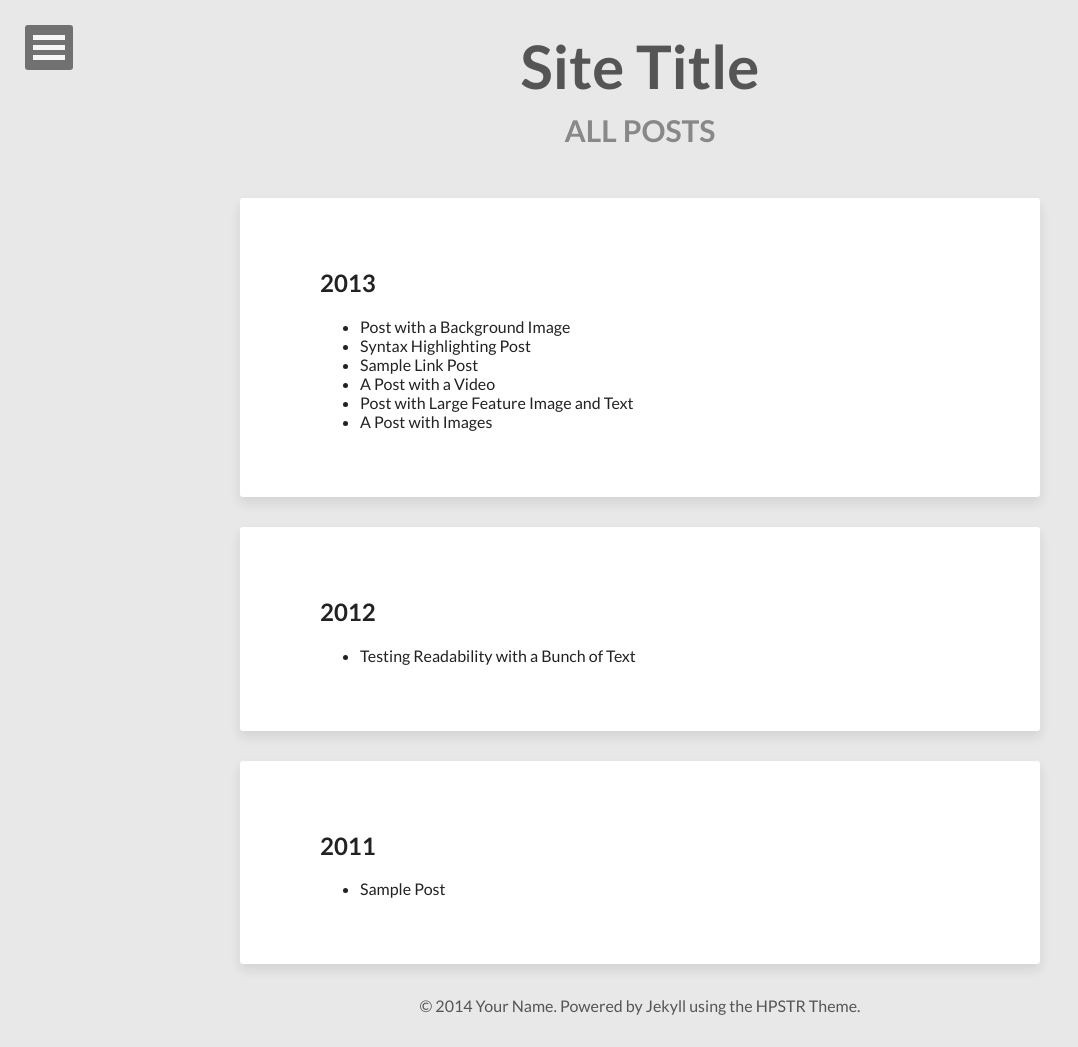
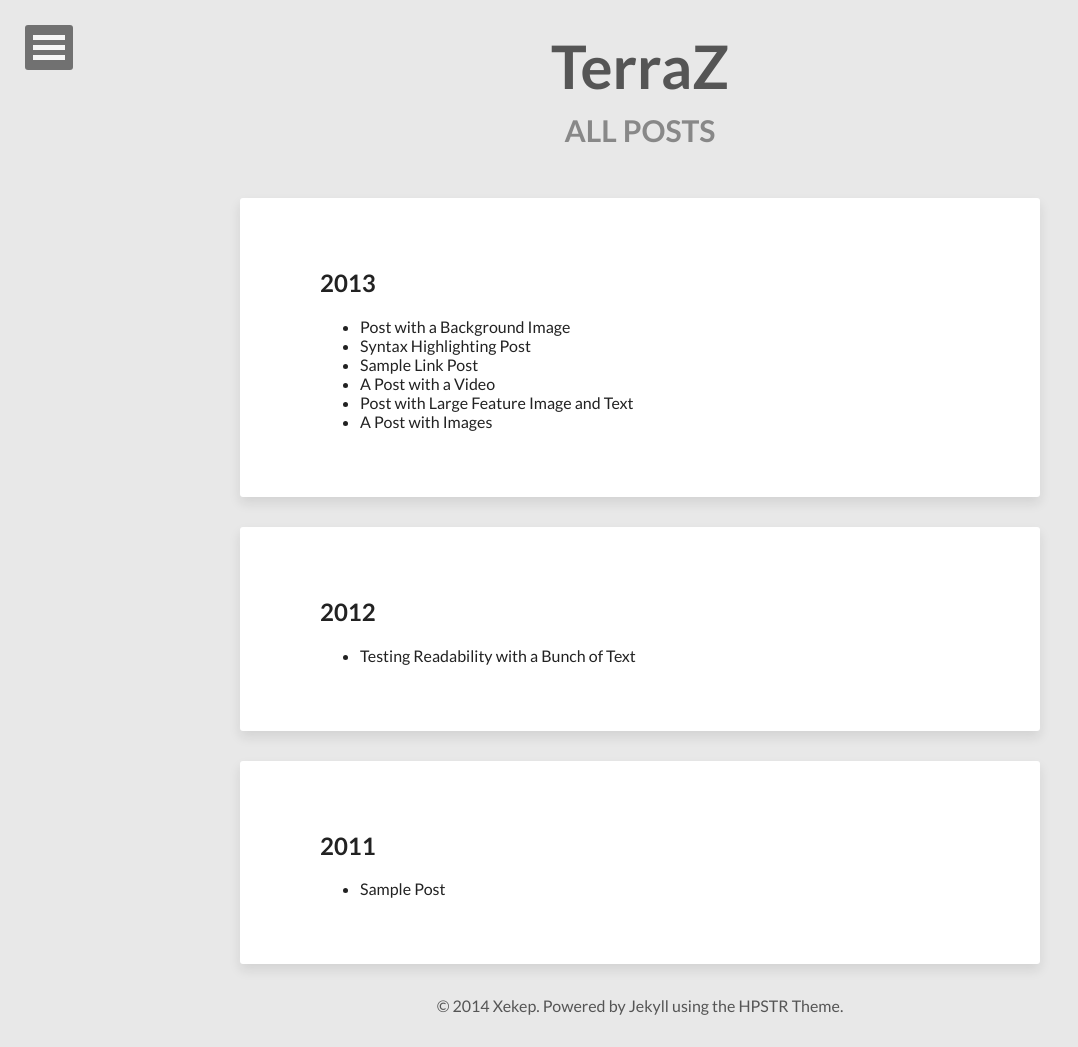
Before and after one commit to Xekep/terraz.fun, a Jekyll site: the page built from posts/index.html, in a window 1280 px wide. Shown: the whole page, without its empty margins (0-1078 px from the left). Built offline with Jekyll 4.4.1, drawn with Linux system fonts in a browser that asks for light colours; nearby versions of some CDN libraries.

Commit message:
Update _config.yml

```diff
--- a/_config.yml
+++ b/_config.yml
@@ -1,5 +1,5 @@
-title:            Site Title
-description:      Describe your website here.
+title:            TerraZ
+description:      Террария по-русски
 disqus_shortname: hpstrtheme
 reading_time:     true
 words_per_minute: 200
@@ -9,10 +9,10 @@ url:
 
 # Owner/author information
 owner:
-  name:           Your Name
-  avatar:         avatar.jpg
+  name:           Xekep
+  avatar:         https://github.com/Xekep.png
   bio:            "Your bio goes here. It shouldn't be super long but a good two sentences or two should suffice."
-  email:          you@email.com
+  email:          xekep@terraz.ru
   # Social networking links used in footer. Update and remove as you like.
   twitter:
   facebook:
@@ -24,7 +24,7 @@ owner:
   tumblr:
   # For Google Authorship https://plus.google.com/authorship
   # google plus id, include the '+', eg +mmistakes
-  google_plus:    +yourid
+  google_plus:
 
 # Background image to be tiled on all pages
 background:
@@ -36,7 +36,7 @@ google_verify:
 bing_verify:
 
 # http://en.wikipedia.org/wiki/List_of_tz_database_time_zones
-timezone:    America/New_York
+timezone:    Europe/Moscow
 future:      true
 highlighter: pygments
 markdown:    kramdown
```
